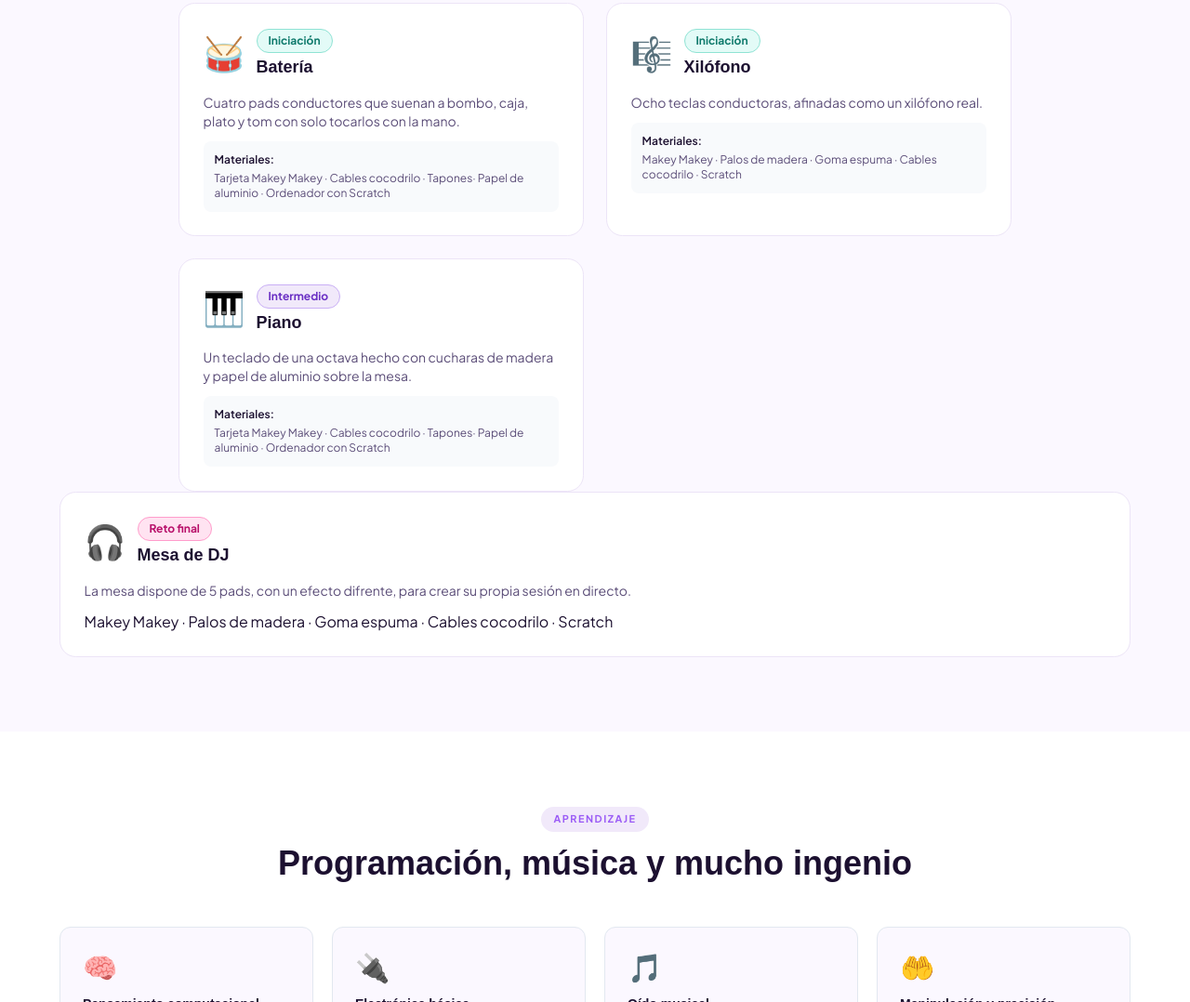
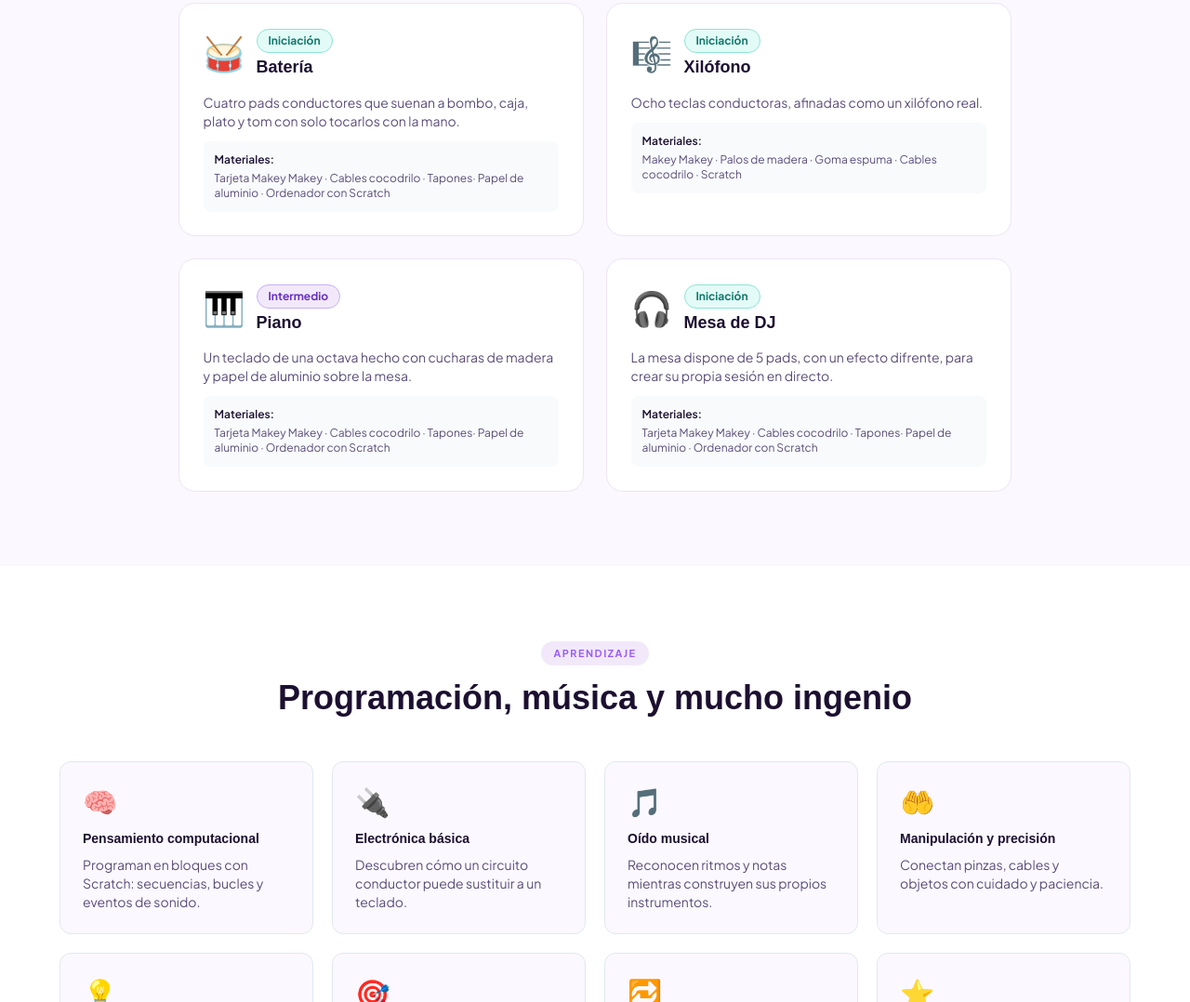
Before and after one commit to AcademiaTecnopolis/saladares, a website: page taller/index.html in a window 1280 px wide. Shown: the part 1704-2782 px from the top of the page at 93% size. Drawn offline with nearby package versions, Linux system fonts and the light colour scheme; a web font is replaced by a local one.

Commit message:
Refactor instrument card layout and materials section

```diff
--- a/taller/index.html
+++ b/taller/index.html
@@ -469,22 +469,21 @@
             <p class="font-semibold text-ink mb-1">Materiales:</p>
             <p>Tarjeta Makey Makey · Cables cocodrilo · Tapones· Papel de aluminio · Ordenador con Scratch</p>
           </div>
-          </div>
         </div>
-
-        <div class="instrument-card">
+         <div class="instrument-card">
           <div class="flex items-center gap-3 mb-4">
-            <div class="text-4xl">🎧</div>
+           <div class="text-4xl">🎧</div>
             <div>
-              <span class="inline-block text-xs font-bold px-3 py-1 rounded-full border level-reto mb-1">Reto final</span>
+              <span class="inline-block text-xs font-bold px-3 py-1 rounded-full border level-inicio mb-1">Iniciación</span>
               <h3 class="font-display font-bold text-ink text-lg leading-tight">Mesa de DJ</h3>
             </div>
           </div>
           <p class="text-ink-soft text-sm mb-3">La mesa dispone de 5 pads, con un efecto difrente, para crear su propia sesión en directo.</p>
-           <p>Makey Makey · Palos de madera · Goma espuma · Cables cocodrilo · Scratch</p>
+          <div class="bg-slate-50 rounded-lg p-3 text-xs text-ink-soft">
+            <p class="font-semibold text-ink mb-1">Materiales:</p>
+            <p>Tarjeta Makey Makey · Cables cocodrilo · Tapones· Papel de aluminio · Ordenador con Scratch</p>
           </div>
         </div>
-
       </div>
     </div>
   </section>
```
